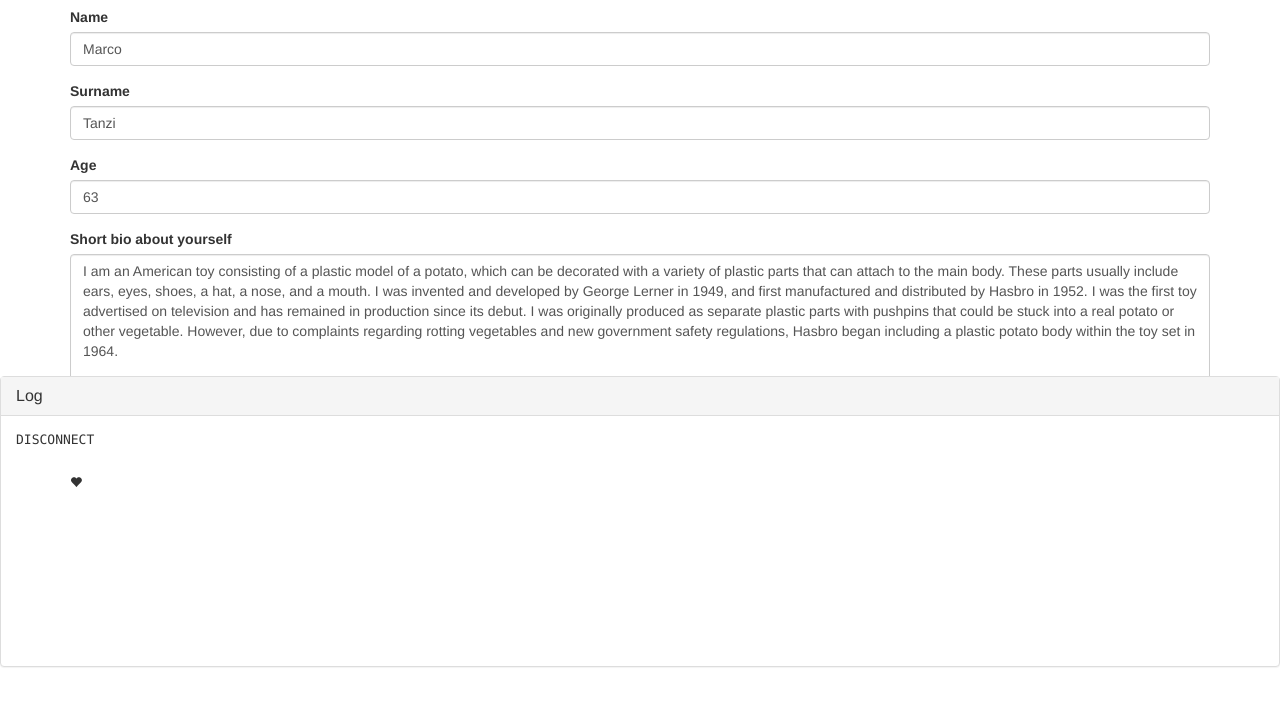
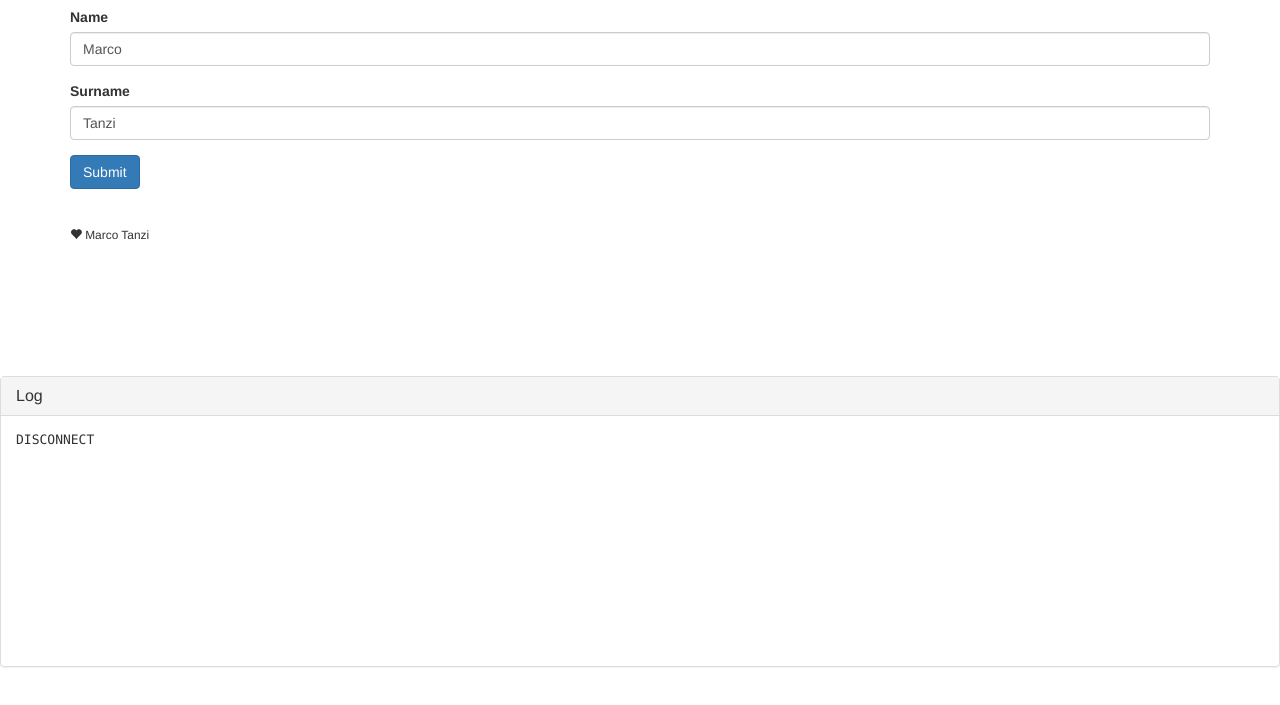
Before and after one commit to mtanzi/elixirapp_example, a plain HTML site: page priv/index.html in a window 1280 px wide. Shown: the part 133-838 px from the top of the page. After the commit the page ends 800 px from the top, so only its background shows below. Drawn offline with nearby package versions, Linux system fonts and the light colour scheme.

Commit message:
:lipstick: cleaned code on index.html

```diff
--- a/priv/index.html
+++ b/priv/index.html
@@ -55,14 +55,6 @@
           <label for="name">Surname</label>
           <input type="text" id="name" class="form-control" name="surname" value="Tanzi"/>
         </div>
-        <div class="form-group">
-          <label for="age">Age</label>
-          <input type="text" id="age" class="form-control" name="age" value="63"/>
-        </div>
-        <div class="form-group">
-          <label for="bio">Short bio about yourself</label>
-          <textarea id="bio" class="form-control" name="bio" rows="6">I am an American toy consisting of a plastic model of a potato, which can be decorated with a variety of plastic parts that can attach to the main body. These parts usually include ears, eyes, shoes, a hat, a nose, and a mouth. I was invented and developed by George Lerner in 1949, and first manufactured and distributed by Hasbro in 1952. I was the first toy advertised on television and has remained in production since its debut. I was originally produced as separate plastic parts with pushpins that could be stuck into a real potato or other vegetable. However, due to complaints regarding rotting vegetables and new government safety regulations, Hasbro began including a plastic potato body within the toy set in 1964.</textarea>
-        </div>
 
         <div class="form-group">
           <input type="submit" class="btn btn-primary"/>
@@ -104,78 +96,14 @@
         e.preventDefault();
         var name = $('#name').val();
         var surname = $('#surname').val();
-        var age = $('#age').val();
 
         var data = JSON.stringify({
           name: name,
-          surname: surname,
-          age: age
+          surname: surname
         });
         log('SENDING: ' + data);
         ws.send(data);
       });
-
-      // var wsuri;
-      // if (document.location.origin == "file://") {
-      //   wsuri = "ws://127.0.0.1:8080/ws";
-
-      // } else {
-      //   wsuri = (document.location.protocol === "http:" ? "ws:" : "wss:") + "//" +
-      //               document.location.host + "/ws";
-      // }
-
-
-      // the WAMP connection to the Router
-      //
-      // var connection = new autobahn.Connection({
-      //   url: wsuri,
-      //   realm: "realm1"
-      // });
-
-      // console.log(connection);
-
-      // connection.onopen = function (session, details) {
-      //   console.log(session);
-      //   $('#form').submit(function (e) {
-      //     e.preventDefault();
-      //     var name = $('#name').val();
-      //     var age = $('#age').val();
-      //     var bio = $('#bio').val();
-      //     var games = (function () {
-      //       var games = [];
-      //       $('[name="games[]"]:checked').each(function () { games.push($(this).val()); });
-      //       return games;
-      //     }());
-      //     var data = JSON.stringify({
-      //       name: name,
-      //       age: age,
-      //       bio: bio,
-      //       games: games
-      //     });
-      //     log('SENDING: ' + data);
-      //     // ws.send(data);
-      //     session.publish('com.mymedsandme.orient', [data]);
-      //     console.log("published to topic 'com.mymedsandme.form'");
-      //   });
-      // }
-
-
-      // connection.onclose = function (reason, details) {
-      //     console.log("Connection lost: " + reason);
-      //     if (t1) {
-      //        clearInterval(t1);
-      //        t1 = null;
-      //     }
-      //     if (t2) {
-      //        clearInterval(t2);
-      //        t2 = null;
-      //     }
-      //  }
-
-
-       // now actually open the connection
-       //
-       connection.open();
     </script>
   </body>
 </html>
```
Also changed, not shown: 1 other file.
